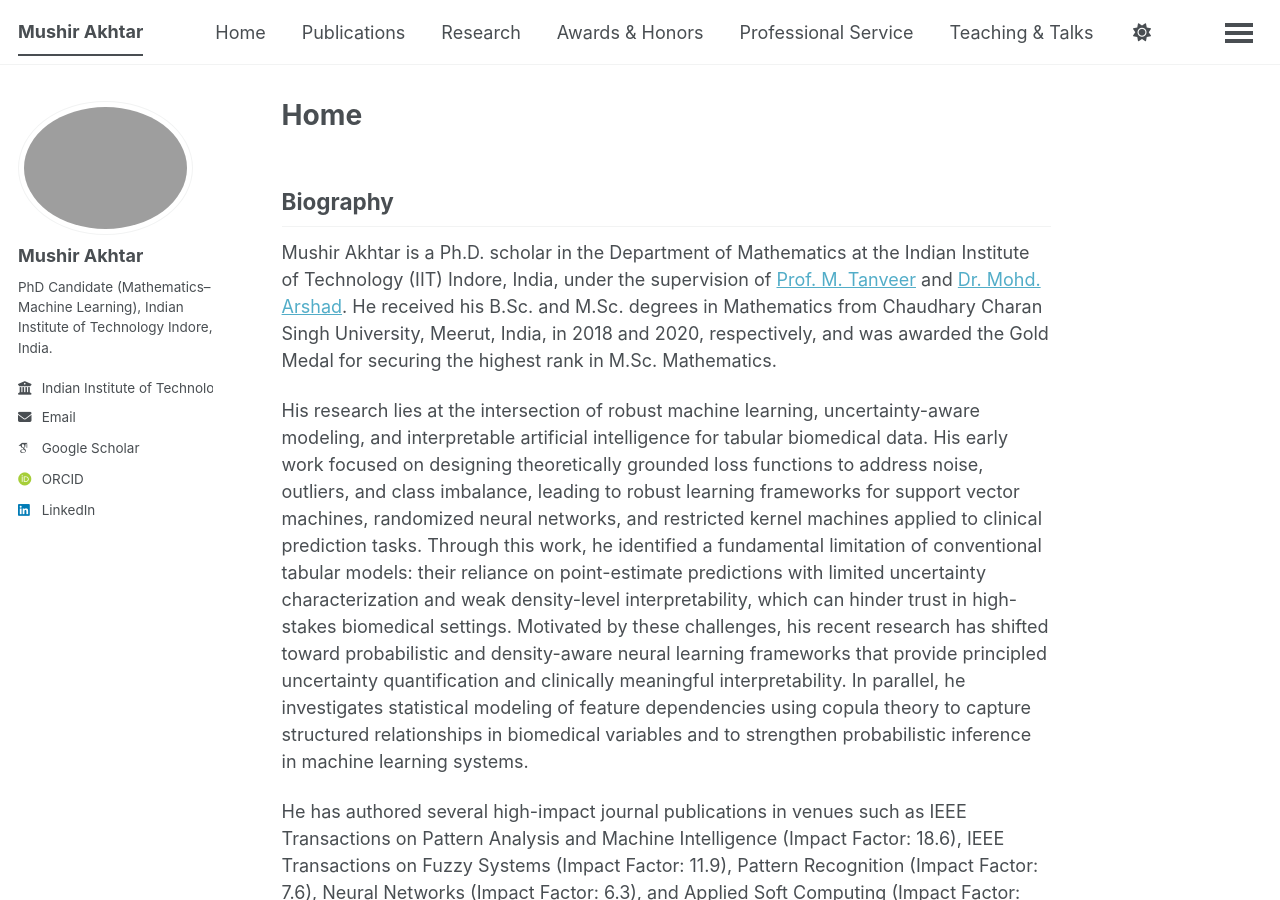
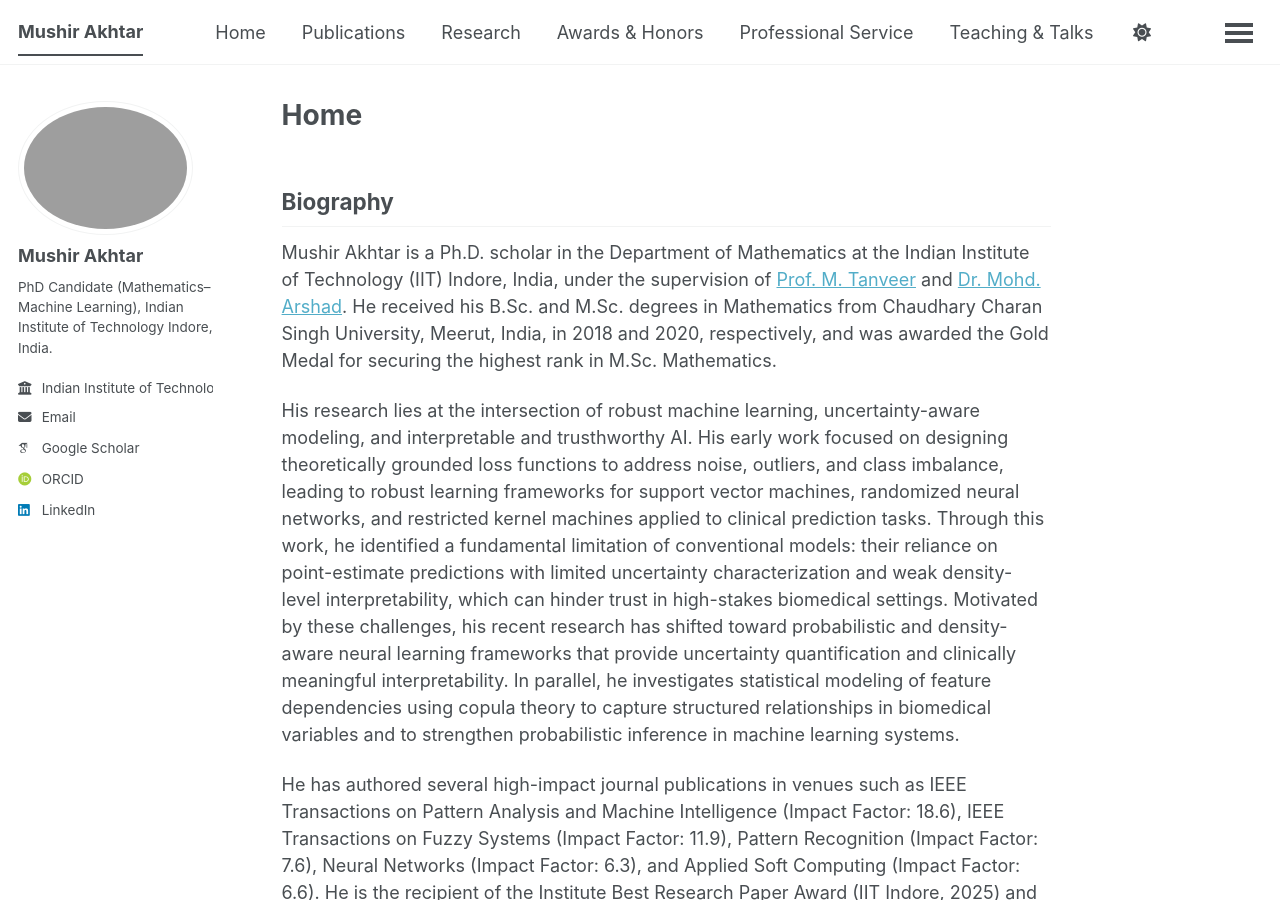
Before and after one commit to mushir-akhtar/mushir-akhtar.github.io, a Jekyll site: the page built from _pages/about.md, in a window 1280 px wide and 900 px high. Built offline with Jekyll 4.4.1, drawn with Linux system fonts in a browser that asks for light colours; some web fonts are replaced; a script bundle is joined from its source files by our own code; library files that are not in the unit come from our copies.

Commit message:
Update about.md

```diff
--- a/_pages/about.md
+++ b/_pages/about.md
@@ -9,7 +9,7 @@ permalink: /
 
 Mushir Akhtar is a Ph.D. scholar in the Department of Mathematics at the Indian Institute of Technology (IIT) Indore, India, under the supervision of [Prof. M. Tanveer](https://mtanveer.profiles.iiti.ac.in/) and [Dr. Mohd. Arshad](https://people.iiti.ac.in/~arshad/index.html). He received his B.Sc. and M.Sc. degrees in Mathematics from Chaudhary Charan Singh University, Meerut, India, in 2018 and 2020, respectively, and was awarded the Gold Medal for securing the highest rank in M.Sc. Mathematics.
 
-His research lies at the intersection of robust machine learning, uncertainty-aware modeling, and interpretable artificial intelligence for tabular biomedical data. His early work focused on designing theoretically grounded loss functions to address noise, outliers, and class imbalance, leading to robust learning frameworks for support vector machines, randomized neural networks, and restricted kernel machines applied to clinical prediction tasks. Through this work, he identified a fundamental limitation of conventional tabular models: their reliance on point-estimate predictions with limited uncertainty characterization and weak density-level interpretability, which can hinder trust in high-stakes biomedical settings. Motivated by these challenges, his recent research has shifted toward probabilistic and density-aware neural learning frameworks that provide principled uncertainty quantification and clinically meaningful interpretability. In parallel, he investigates statistical modeling of feature dependencies using copula theory to capture structured relationships in biomedical variables and to strengthen probabilistic inference in machine learning systems.
+His research lies at the intersection of robust machine learning, uncertainty-aware modeling, and interpretable and trusthworthy AI. His early work focused on designing theoretically grounded loss functions to address noise, outliers, and class imbalance, leading to robust learning frameworks for support vector machines, randomized neural networks, and restricted kernel machines applied to clinical prediction tasks. Through this work, he identified a fundamental limitation of conventional models: their reliance on point-estimate predictions with limited uncertainty characterization and weak density-level interpretability, which can hinder trust in high-stakes biomedical settings. Motivated by these challenges, his recent research has shifted toward probabilistic and density-aware neural learning frameworks that provide uncertainty quantification and clinically meaningful interpretability. In parallel, he investigates statistical modeling of feature dependencies using copula theory to capture structured relationships in biomedical variables and to strengthen probabilistic inference in machine learning systems.
 
 He has authored several high-impact journal publications in venues such as IEEE Transactions on Pattern Analysis and Machine Intelligence (Impact Factor: 18.6), IEEE Transactions on Fuzzy Systems (Impact Factor: 11.9), Pattern Recognition (Impact Factor: 7.6), Neural Networks (Impact Factor: 6.3), and Applied Soft Computing (Impact Factor: 6.6). He is the recipient of the Institute Best Research Paper Award (IIT Indore, 2025) and has multiple first author papers accepted at leading international conferences, including AISTATS (CORE Rank A), IJCNN, ICONIP, and ICPR.
 
```
